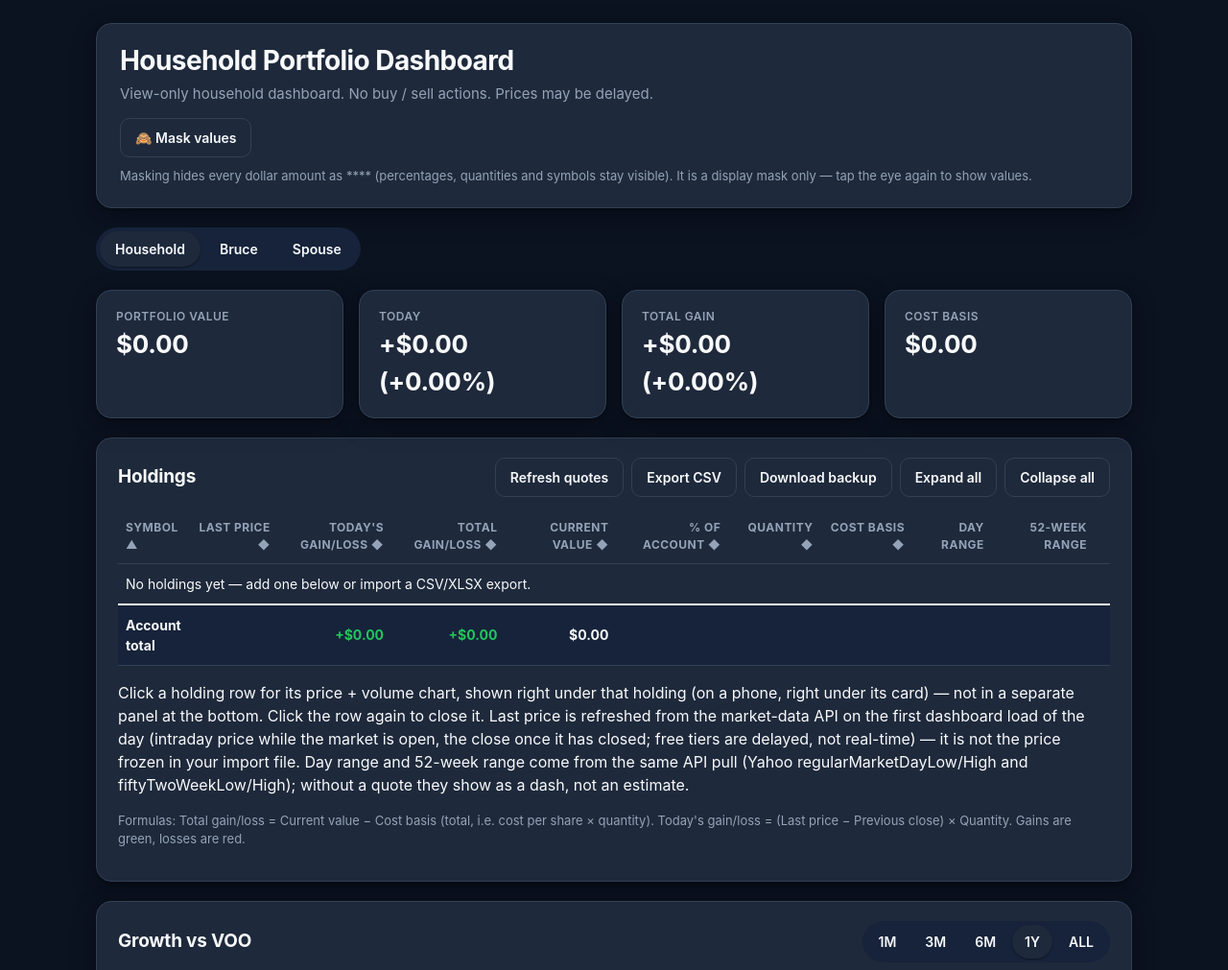
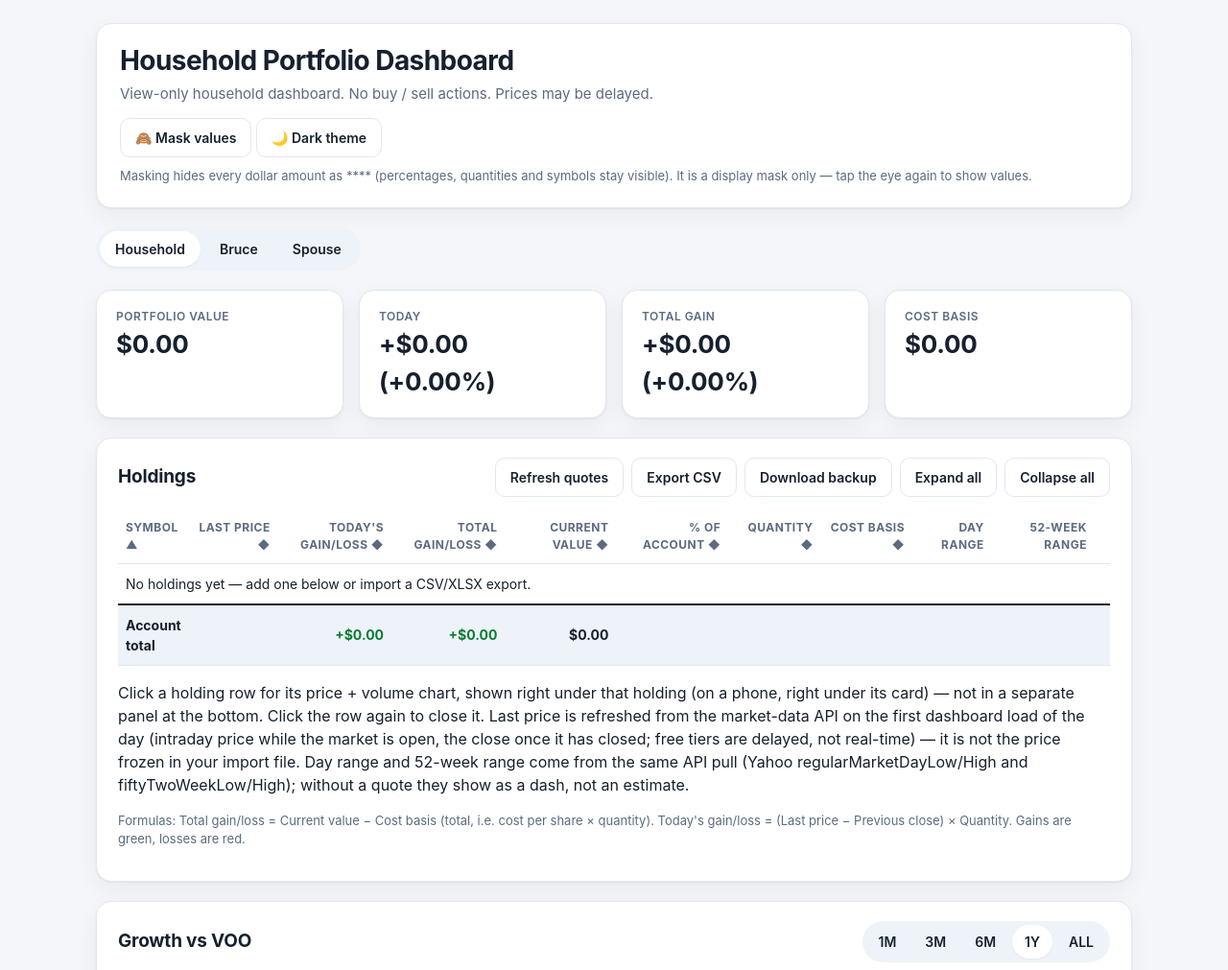
Before and after one commit to brucechen94539/fin_dash, a Flask app: page / in a window 1280 px wide. Shown: the top 1011 px of the page at 96% size. Run offline with Flask 3, Linux system fonts and the light colour scheme; data comes from the database, SQL or seed files in the repository; data that the repository does not hold is empty.

Commit message:
Light (default) + dark themes with toggle, theme-aware charts, contrast-checked colours

```diff
--- a/static/app.js
+++ b/static/app.js
@@ -32,6 +32,35 @@ const $ = (s) => document.querySelector(s);
 // mask only — the server still returns real values to the browser.
 let masked = false;
 try { masked = localStorage.getItem("fin_dash_masked") === "1"; } catch {}
+// Theme-aware canvas colours: canvas text/lines do not follow CSS
+// variables, so charts read the theme explicitly. Light uses darker
+// blues/greys/oranges/purples for contrast on white; dark uses the
+// lighter versions for contrast on navy. WCAG contrast, computed
+// from the hex pairs (all >= 4.5:1, the AA bar for normal text):
+// light on white — text 16.4:1, muted 5.44:1, pos 5.26:1,
+// neg 5.89:1, white on accent #1f6feb 4.63:1; dark on #1e293b —
+// text 13.98:1, muted 5.71:1, pos 6.42:1, neg 5.29:1, and
+// #0b1220 on accent #60a5fa 7.36:1.
+function themeColors() {
+  const dark = document.documentElement.dataset.theme === "dark";
+  return dark ? {
+    text: "#e2e8f0", muted: "#94a3b8", grid: "#334155", card: "#1e293b",
+    priceLine: "#f8fafc", portfolio: "#60a5fa", portfolioRgb: "96, 165, 250",
+    voo: "#94a3b8", ma50: "#fb923c", ma200: "#c084fc",
+    up: "#22c55e", down: "#f87171", crosshair: "#f8fafc",
+  } : {
+    text: "#16202e", muted: "#5b6b80", grid: "#e2e8f0", card: "#ffffff",
+    priceLine: "#16202e", portfolio: "#1f6feb", portfolioRgb: "31, 111, 235",
+    voo: "#5b6b80", ma50: "#ea580c", ma200: "#7c3aed",
+    up: "#0a7d33", down: "#c00", crosshair: "#16202e",
+  };
+}
+function updateThemeButton() {
+  const b = $("#theme-toggle"); if (!b) return;
+  const dark = document.documentElement.dataset.theme === "dark";
+  b.textContent = dark ? "☀️ Light theme" : "🌙 Dark theme";
+  b.setAttribute("aria-pressed", dark ? "true" : "false");
+}
 // Null is a missing value, not zero: the old money() rendered null
 // as $0.00 (via n || 0), which is how an unpriced holding's
 // gain/loss showed as 0.0. Now null renders as "—" (or **** when
@@ -257,7 +286,7 @@ function drawAllocation() {
   // without editing this code.
   const outerR = Math.min(c.width, c.height) / 2 - 10;
   ctx.beginPath(); ctx.arc(c.width / 2, c.height / 2, outerR * 0.6, 0, Math.PI * 2);
-  ctx.fillStyle = "#1e293b"; ctx.fill();
+  ctx.fillStyle = themeColors().card; ctx.fill();
   $("#alloc-legend").innerHTML = entries.map(([sym, v], i) =>
     `<div><span style="display:inline-block;width:12px;height:12px;background:${colors[i % colors.length]}"></span> ` +
     `${sym} — ${(v / total * 100).toFixed(1)}% (${money(v)})</div>`).join("");
@@ -322,6 +351,7 @@ function drawGrowth(hoverIdx = null) {
   const c = $("#growth-chart"), ctx = c.getContext("2d");
   ctx.clearRect(0, 0, c.width, c.height);
   ctx.font = "12px -apple-system, Helvetica, Arial, sans-serif";
+  const tc = themeColors();
   if (!lastGrowth || !lastGrowth.dates.length) {
     $("#growth-meta").textContent = "No growth history yet — add holdings first.";
     return;
@@ -347,24 +377,24 @@ function drawGrowth(hoverIdx = null) {
   const x = (i) => left + (p.length > 1 ? (i / (p.length - 1)) * W : W / 2);
   const y = (val) => top + (1 - (val - lo) / (hi - lo || 1)) * H;
   // Legend (top row, above the plot area).
-  ctx.fillStyle = "#60a5fa"; ctx.fillRect(left, 8, 18, 3);
-  ctx.fillStyle = "#e2e8f0"; ctx.textAlign = "left"; ctx.fillText("Portfolio", left + 24, 14);
-  ctx.fillStyle = "#94a3b8"; ctx.fillRect(left + 110, 8, 18, 3);
+  ctx.fillStyle = tc.portfolio; ctx.fillRect(left, 8, 18, 3);
+  ctx.fillStyle = tc.text; ctx.textAlign = "left"; ctx.fillText("Portfolio", left + 24, 14);
+  ctx.fillStyle = tc.voo; ctx.fillRect(left + 110, 8, 18, 3);
   ctx.fillText("VOO", left + 134, 14);
   ctx.fillText(`${dates[0]} → ${dates[dates.length - 1]}`, left + 190, 14);
   // Gridlines + index axis.
   ctx.textAlign = "right";
   for (let g = 0; g <= 4; g++) {
     const val = lo + (hi - lo) * g / 4, gy = y(val);
-    ctx.strokeStyle = "#334155"; ctx.lineWidth = 1;
+    ctx.strokeStyle = tc.grid; ctx.lineWidth = 1;
     ctx.beginPath(); ctx.moveTo(left, gy); ctx.lineTo(left + W, gy); ctx.stroke();
-    ctx.fillStyle = "#94a3b8"; ctx.fillText(val.toFixed(1), left - 8, gy + 4);
+    ctx.fillStyle = tc.muted; ctx.fillText(val.toFixed(1), left - 8, gy + 4);
   }
   // Dashed 100 baseline (the range start), when in view.
   if (lo <= 100 && 100 <= hi) {
-    ctx.save(); ctx.setLineDash([6, 4]); ctx.strokeStyle = "#64748b";
+    ctx.save(); ctx.setLineDash([6, 4]); ctx.strokeStyle = tc.muted;
     ctx.beginPath(); ctx.moveTo(left, y(100)); ctx.lineTo(left + W, y(100)); ctx.stroke(); ctx.restore();
-    ctx.fillStyle = "#64748b"; ctx.fillText("100", left - 8, y(100) - 6);
+    ctx.fillStyle = tc.muted; ctx.fillText("100", left - 8, y(100) - 6);
   }
   // Shaded gap between the lines, segment by segment.
   for (let i = 1; i < p.length; i++) {
@@ -376,7 +406,7 @@ function drawGrowth(hoverIdx = null) {
   }
   // Soft fill under the portfolio line.
   const grad = ctx.createLinearGradient(0, top, 0, top + H);
-  grad.addColorStop(0, "rgba(96, 165, 250, 0.22)"); grad.addColorStop(1, "rgba(96, 165, 250, 0)");
+  grad.addColorStop(0, "rgba(" + tc.portfolioRgb + ", 0.22)"); grad.addColorStop(1, "rgba(" + tc.portfolioRgb + ", 0)");
   ctx.fillStyle = grad; ctx.beginPath(); ctx.moveTo(x(0), y(p[0]));
   p.forEach((val, i) => ctx.lineTo(x(i), y(val)));
   ctx.lineTo(x(p.length - 1), top + H); ctx.lineTo(x(0), top + H); ctx.closePath(); ctx.fill();
@@ -386,25 +416,25 @@ function drawGrowth(hoverIdx = null) {
     series.forEach((val, i) => { const px = x(i), py = y(val); i ? ctx.lineTo(px, py) : ctx.moveTo(px, py); });
     ctx.stroke(); ctx.restore();
   };
-  line(v, "#94a3b8", 2, true);
-  line(p, "#60a5fa", 2.5, false);
+  line(v, tc.voo, 2, true);
+  line(p, tc.portfolio, 2.5, false);
   // Start dot (both at 100) and end dots + end-index labels.
   const dot = (px, py, color) => { ctx.beginPath(); ctx.fillStyle = color; ctx.arc(px, py, 4, 0, Math.PI * 2); ctx.fill(); };
-  dot(x(0), y(100), "#e2e8f0");
+  dot(x(0), y(100), tc.text);
   const lastI = p.length - 1;
-  dot(x(lastI), y(p[lastI]), "#60a5fa"); dot(x(lastI), y(v[lastI]), "#94a3b8");
+  dot(x(lastI), y(p[lastI]), tc.portfolio); dot(x(lastI), y(v[lastI]), tc.voo);
   ctx.textAlign = "left";
-  ctx.fillStyle = "#60a5fa"; ctx.fillText(p[lastI].toFixed(1), x(lastI) + 8, y(p[lastI]) + 4);
-  ctx.fillStyle = "#94a3b8"; ctx.fillText(v[lastI].toFixed(1), x(lastI) + 8, y(v[lastI]) + 4);
+  ctx.fillStyle = tc.portfolio; ctx.fillText(p[lastI].toFixed(1), x(lastI) + 8, y(p[lastI]) + 4);
+  ctx.fillStyle = tc.voo; ctx.fillText(v[lastI].toFixed(1), x(lastI) + 8, y(v[lastI]) + 4);
   // Date axis: first, middle, last.
-  ctx.fillStyle = "#94a3b8"; ctx.textAlign = "center";
+  ctx.fillStyle = tc.muted; ctx.textAlign = "center";
   [0, Math.floor(lastI / 2), lastI].filter((i, _, a) => a.indexOf(i) === i)
     .forEach((i) => ctx.fillText(dates[i], x(i), top + H + 20));
   // Hover crosshair.
   if (hoverIdx != null && hoverIdx >= 0 && hoverIdx < p.length) {
-    ctx.save(); ctx.setLineDash([4, 4]); ctx.strokeStyle = "#f8fafc"; ctx.lineWidth = 1;
+    ctx.save(); ctx.setLineDash([4, 4]); ctx.strokeStyle = tc.crosshair; ctx.lineWidth = 1;
     ctx.beginPath(); ctx.moveTo(x(hoverIdx), top); ctx.lineTo(x(hoverIdx), top + H); ctx.stroke(); ctx.restore();
-    dot(x(hoverIdx), y(p[hoverIdx]), "#60a5fa"); dot(x(hoverIdx), y(v[hoverIdx]), "#94a3b8");
+    dot(x(hoverIdx), y(p[hoverIdx]), tc.portfolio); dot(x(hoverIdx), y(v[hoverIdx]), tc.voo);
   }
   c._growth = {dates, p, v, x};
   // Meta: range return, outperformance, days ahead, max drawdowns.
@@ -516,7 +546,8 @@ function drawChart(history, canvas, costBasis) {
   const c = canvas, ctx = c.getContext("2d");
   ctx.clearRect(0, 0, c.width, c.height);
   ctx.font = "12px -apple-system, Helvetica, Arial, sans-serif";
-  if (!history.length) { ctx.fillStyle = "#e2e8f0"; ctx.fillText("No price history available for this symbol.", 20, 30); return; }
+  const tc = themeColors();
+  if (!history.length) { ctx.fillStyle = tc.text; ctx.fillText("No price history available for this symbol.", 20, 30); return; }
   const days = DETAIL_RANGES[detailRange] || 365;
   const lastDate = new Date(history[history.length - 1].date);
   const cutoff = new Date(lastDate); cutoff.setDate(cutoff.getDate() - days);
@@ -534,7 +565,7 @@ function drawChart(history, canvas, costBasis) {
   const y = (v) => top + (1 - (v - lo) / (hi - lo || 1)) * priceH;
   const vmax = Math.max(...data.map((h) => h.volume), 1);
   // Gridlines + price axis (masked like every other dollar amount).
-  ctx.strokeStyle = "#334155"; ctx.lineWidth = 1; ctx.fillStyle = "#94a3b8"; ctx.textAlign = "right";
+  ctx.strokeStyle = tc.grid; ctx.lineWidth = 1; ctx.fillStyle = tc.muted; ctx.textAlign = "right";
   for (let g = 0; g <= 4; g++) {
     const v = lo + (hi - lo) * g / 4, gy = y(v);
     ctx.beginPath(); ctx.moveTo(left, gy); ctx.lineTo(left + W, gy); ctx.stroke();
@@ -543,7 +574,7 @@ function drawChart(history, canvas, costBasis) {
   // Volume bars, green on up days, red on down days.
   data.forEach((h, i) => {
     const vh = (h.volume / vmax) * volH;
-    ctx.fillStyle = h.close >= (h.open || h.close) ? "#22c55e" : "#f87171";
+    ctx.fillStyle = h.close >= (h.open || h.close) ? tc.up : tc.down;
     ctx.fillRect(x(i), top + priceH + gap + volH - vh, Math.max(1, W / data.length - 1), vh);
   });
   const line = (values, color, width) => {
@@ -556,32 +587,32 @@ function drawChart(history, canvas, costBasis) {
     });
     ctx.stroke();
   };
-  line(ma200Full, "#c084fc", 1.5);
-  line(ma50Full, "#fb923c", 1.5);
-  ctx.beginPath(); ctx.strokeStyle = "#f8fafc"; ctx.lineWidth = 2;
+  line(ma200Full, tc.ma200, 1.5);
+  line(ma50Full, tc.ma50, 1.5);
+  ctx.beginPath(); ctx.strokeStyle = tc.priceLine; ctx.lineWidth = 2;
   data.forEach((h, i) => { const px = x(i), py = y(h.close); i ? ctx.lineTo(px, py) : ctx.moveTo(px, py); });
   ctx.stroke();
   // Cost basis: dashed green line + label, only when in view.
   if (costBasis != null && costBasis > 0 && costBasis >= lo && costBasis <= hi) {
-    ctx.save(); ctx.setLineDash([6, 4]); ctx.strokeStyle = "#22c55e"; ctx.lineWidth = 1.5;
+    ctx.save(); ctx.setLineDash([6, 4]); ctx.strokeStyle = tc.up; ctx.lineWidth = 1.5;
     ctx.beginPath(); ctx.moveTo(left, y(costBasis)); ctx.lineTo(left + W, y(costBasis)); ctx.stroke(); ctx.restore();
-    ctx.fillStyle = "#22c55e"; ctx.textAlign = "left";
+    ctx.fillStyle = tc.up; ctx.textAlign = "left";
     ctx.fillText(masked ? "Cost ****" : `Cost $${costBasis.toFixed(2)}`, left + 6, y(costBasis) - 6);
   }
   // Last-price dot + label.
   const last = data[data.length - 1];
-  ctx.beginPath(); ctx.fillStyle = "#f8fafc"; ctx.arc(x(data.length - 1), y(last.close), 4, 0, Math.PI * 2); ctx.fill();
-  ctx.fillStyle = "#e2e8f0"; ctx.textAlign = "left";
+  ctx.beginPath(); ctx.fillStyle = tc.priceLine; ctx.arc(x(data.length - 1), y(last.close), 4, 0, Math.PI * 2); ctx.fill();
+  ctx.fillStyle = tc.text; ctx.textAlign = "left";
   ctx.fillText(masked ? "****" : `$${last.close.toFixed(2)}`, Math.min(x(data.length - 1) + 8, left + W - 60), y(last.close) - 8);
   // Date axis: first, middle, last.
-  ctx.fillStyle = "#94a3b8"; ctx.textAlign = "center";
+  ctx.fillStyle = tc.muted; ctx.textAlign = "center";
   const labelIdx = [0, Math.floor(data.length / 2), data.length - 1].filter((v, i, a) => a.indexOf(v) === i);
   labelIdx.forEach((i) => ctx.fillText(data[i].date, x(i), top + priceH + gap + volH + 20));
   ctx.textAlign = "left";
   // Store geometry for the hover handler in fillDetail.
   c._detail = {data, ma50Full, ma200Full, x, y, left, W, top, priceH};
   const rangeLabel = `${data[0].date} → ${last.date} • ${masked ? "**** – ****" : `$${min.toFixed(2)} – $${max.toFixed(2)}`}`;
-  ctx.fillStyle = "#e2e8f0"; ctx.fillText(rangeLabel, left, 14);
+  ctx.fillStyle = tc.text; ctx.fillText(rangeLabel, left, 14);
 }
 
 async function fillDetail(holdingId, symbol) {
@@ -682,6 +713,21 @@ $("#mask-toggle").addEventListener("click", () => {
 });
 updateMaskButton();
 
+// Theme toggle: light is the default, dark is the hosted look.
+// Persist, update the button + theme-color meta, then re-render so
+// canvas charts redraw with the new theme colours.
+$("#theme-toggle").addEventListener("click", () => {
+  const dark = document.documentElement.dataset.theme !== "dark";
+  if (dark) document.documentElement.dataset.theme = "dark";
+  else delete document.documentElement.dataset.theme;
+  try { localStorage.setItem("fin_dash_theme", dark ? "dark" : "light"); } catch {}
+  const meta = document.querySelector('meta[name="theme-color"]');
+  if (meta) meta.setAttribute("content", dark ? "#0b1220" : "#f4f6f9");
+  updateThemeButton();
+  load();
+});
+updateThemeButton();
+
 $("#add-form").addEventListener("submit", async (e) => {
   e.preventDefault();
   const ownerId = $("#add-owner").value, account = $("#add-account").value.trim();
--- a/static/style.css
+++ b/static/style.css
@@ -1,10 +1,30 @@
-/* fin_dash look: matched to the hosted Household Portfolio Dashboard.
-   Same data, same columns, same behaviour — only the presentation
-   changed. Design tokens: dark navy page (as in the hosted app),
-   dark cards, white text, one accent, soft shadows instead of
-   flat borders, and rounded corners throughout. No JavaScript
-   selectors were renamed, so app.js works unchanged. */
+/* fin_dash themes: light is the default, dark is the hosted look.
+   All theme-sensitive colours go through CSS variables: :root is
+   light, [data-theme="dark"] on <html> overrides them. A pre-paint
+   inline script in index.html sets data-theme from localStorage
+   before first paint, so there is no flash. No JavaScript selectors
+   were renamed, so app.js works unchanged (canvas charts read the
+   same theme via documentElement.dataset.theme). */
 :root {
+  --bg: #f4f6f9;
+  --card: #ffffff;
+  --text: #16202e;
+  --muted: #5b6b80;
+  --border: #e2e8f0;
+  --border-soft: #eef2f7;
+  --accent: #1f6feb;
+  --on-accent: #ffffff;
+  --accent-soft: #eef6ff;
+  --group-bg: #eef3f9;
+  --tab-bg: #e9edf3;
+  --input-bg: #fbfcfe;
+  --pos: #0a7d33;
+  --neg: #c00;
+  --shadow: 0 1px 2px rgba(22, 32, 46, 0.06), 0 8px 24px rgba(22, 32, 46, 0.05);
+  --shadow-sm: 0 1px 2px rgba(22, 32, 46, 0.06);
+  --radius: 16px;
+}
+[data-theme="dark"] {
   --bg: #0b1220;
   --card: #1e293b;
   --text: #f8fafc;
@@ -12,13 +32,15 @@
   --border: #334155;
   --border-soft: #1e293b;
   --accent: #60a5fa;
+  --on-accent: #0b1220;
   --accent-soft: #1e3a5f;
   --group-bg: #16233a;
+  --tab-bg: #16233a;
+  --input-bg: #0f172a;
   --pos: #22c55e;
   --neg: #f87171;
   --shadow: 0 1px 2px rgba(0, 0, 0, 0.4), 0 8px 24px rgba(0, 0, 0, 0.35);
   --shadow-sm: 0 1px 2px rgba(0, 0, 0, 0.4);
-  --radius: 16px;
 }
 * { box-sizing: border-box; }
 body {
@@ -45,18 +67,18 @@ button:hover { border-color: var(--accent); background: var(--accent-soft); }
 button:focus-visible, input:focus-visible, select:focus-visible {
   outline: 2px solid var(--accent); outline-offset: 2px;
 }
-button[type="submit"] { background: var(--accent); border-color: var(--accent); color: #0b1220; }
+button[type="submit"] { background: var(--accent); border-color: var(--accent); color: var(--on-accent); }
 button[type="submit"]:hover { filter: brightness(1.06); }
 /* Owner tabs: a segmented pill control, like the hosted dashboard. */
 #owner-tabs {
   display: inline-flex; gap: 4px; margin: 20px 0 4px; padding: 4px;
-  background: #16233a; border-radius: 999px;
+  background: var(--group-bg); border-radius: 999px;
 }
 #owner-tabs button {
   border: none; background: transparent; border-radius: 999px;
   padding: 8px 16px; box-shadow: none;
 }
-#owner-tabs button:hover { background: rgba(255, 255, 255, 0.08); }
+#owner-tabs button:hover { background: var(--card); }
 #owner-tabs button.active { background: var(--card); color: var(--text); box-shadow: var(--shadow-sm); }
 /* KPI cards. */
 .cards { display: flex; gap: 16px; flex-wrap: wrap; margin: 16px 0; }
@@ -113,16 +135,16 @@ thead th {
 .group-header td { background: var(--group-bg); font-weight: 700; padding: 12px 8px; }
 .group-header { cursor: pointer; }
 .group-toggle { padding: 2px 8px; font-size: 14px; line-height: 1; border-radius: 999px; }
-.total-row td { border-top: 2px solid var(--text); font-weight: 700; background: #16233a; }
+.total-row td { border-top: 2px solid var(--text); font-weight: 700; background: var(--group-bg); }
 .holding-row { cursor: pointer; } .holding-row:hover { background: var(--accent-soft); }
 /* Inline chart row: inserted directly after the holding it belongs
    to (under its phone card on narrow screens), replacing the old
    separate detail panel at the bottom of the page. */
-.detail-row td { background: #16233a; padding: 16px; white-space: normal; max-width: none; }
+.detail-row td { background: var(--group-bg); padding: 16px; white-space: normal; max-width: none; }
 .detail-head { display: flex; justify-content: space-between; align-items: center; gap: 12px; margin-bottom: 8px; }
-.detail-ranges { display: inline-flex; gap: 4px; padding: 4px; background: #16233a; border-radius: 999px; margin-bottom: 8px; }
+.detail-ranges { display: inline-flex; gap: 4px; padding: 4px; background: var(--group-bg); border-radius: 999px; margin-bottom: 8px; }
 .detail-ranges button { border: none; background: transparent; border-radius: 999px; box-shadow: none; padding: 6px 12px; }
-.detail-ranges button:hover { background: rgba(255, 255, 255, 0.08); }
+.detail-ranges button:hover { background: var(--card); }
 .detail-ranges button.active { background: var(--card); color: var(--text); box-shadow: var(--shadow-sm); }
 .detail-hover { min-height: 1.5em; }
 #growth-hover { min-height: 1.5em; }
@@ -130,7 +152,7 @@ thead th {
 .symbol-col { width: 72px; white-space: normal; overflow-wrap: break-word; }
 .symbol-col strong { cursor: help; font-size: 15px; }
 .range { min-width: 0; max-width: 16ch; }
-.range-bar { display: block; position: relative; height: 4px; border-radius: 999px; background: #334155; margin: 10px 4px 4px; }
+.range-bar { display: block; position: relative; height: 4px; border-radius: 999px; background: var(--border); margin: 10px 4px 4px; }
 .range-bar i { position: absolute; top: -3px; width: 9px; height: 9px; background: var(--accent); transform: rotate(45deg); border-radius: 2px; }
 .range-labels { display: flex; flex-wrap: wrap; justify-content: space-between; color: var(--muted); font-size: 12px; overflow-wrap: break-word; }
 /* Forms. */
@@ -138,17 +160,17 @@ form { display: flex; gap: 12px; flex-wrap: wrap; margin: 12px 0; align-items: e
 label { display: flex; flex-direction: column; font-size: 13px; font-weight: 600; color: var(--muted); gap: 6px; }
 input, select {
   padding: 10px 12px; border: 1px solid var(--border); border-radius: 10px;
-  background: #0f172a; font: inherit; font-size: 14px; color: var(--text);
+  background: var(--input-bg); font: inherit; font-size: 14px; color: var(--text);
 }
 .small { color: var(--muted); font-size: 13px; } canvas { width: 100%; height: auto; display: block; }
 /* Growth range pills, like the owner tabs. */
-#growth-ranges { display: inline-flex; gap: 4px; padding: 4px; background: #16233a; border-radius: 999px; }
+#growth-ranges { display: inline-flex; gap: 4px; padding: 4px; background: var(--group-bg); border-radius: 999px; }
 #growth-ranges button { border: none; background: transparent; border-radius: 999px; box-shadow: none; padding: 7px 13px; }
-#growth-ranges button:hover { background: rgba(255, 255, 255, 0.08); }
+#growth-ranges button:hover { background: var(--card); }
 #growth-ranges button.active { background: var(--card); color: var(--text); box-shadow: var(--shadow-sm); }
 /* Watch list as soft cards, not bare bullets. */
 #watch-list { list-style: none; padding: 0; margin: 12px 0 0; }
-#watch-list li { margin: 8px 0; padding: 10px 12px; background: #16233a; border-radius: 10px; }
+#watch-list li { margin: 8px 0; padding: 10px 12px; background: var(--group-bg); border-radius: 10px; }
 /* Allocation: the donut takes at least 50% of the panel column
    (flex-basis 50%, 600px canvas for sharpness at that size), with
    the legend beside it, not below it, so the panel is roughly one
@@ -159,7 +181,7 @@ input, select {
 #alloc-chart { flex: 1 1 50%; min-width: 50%; width: 50%; height: auto; max-width: 640px; }
 .alloc-tooltip {
   position: absolute; display: none; pointer-events: none; z-index: 10;
-  background: #0f172a; border: 1px solid var(--border); border-radius: 10px;
+  background: var(--card); border: 1px solid var(--border); border-radius: 10px;
   padding: 8px 10px; font-size: 13px; box-shadow: var(--shadow); white-space: nowrap;
 }
 #alloc-legend { flex: 1 1 200px; min-width: 180px; }
@@ -187,7 +209,7 @@ input, select {
   }
   #holdings tr.holding-row td {
     max-width: none; display: flex; justify-content: space-between;
-    gap: 12px; text-align: right; border-bottom: 1px solid #334155; padding: 7px 0;
+    gap: 12px; text-align: right; border-bottom: 1px solid var(--border); padding: 7px 0;
   }
   #holdings tr.holding-row td:last-child { border-bottom: none; }
   #holdings tr.holding-row td::before {
--- a/templates/index.html
+++ b/templates/index.html
@@ -7,7 +7,17 @@
      icon let Safari's Share → Add to Home Screen open fin_dash
      full-screen, without Safari chrome. No service worker is
      registered on purpose — a cached shell could serve stale prices. -->
-<meta name="theme-color" content="#0b1220">
+<meta name="theme-color" content="#f4f6f9">
+<script>
+  // Theme before first paint: light is the default; only a stored
+  // "dark" choice switches to dark, so first-time visitors see light.
+  try {
+    if (localStorage.getItem("fin_dash_theme") === "dark") {
+      document.documentElement.dataset.theme = "dark";
+      document.querySelector('meta[name="theme-color"]').setAttribute("content", "#0b1220");
+    }
+  } catch {}
+</script>
 <meta name="mobile-web-app-capable" content="yes">
 <meta name="apple-mobile-web-app-capable" content="yes">
 <meta name="apple-mobile-web-app-status-bar-style" content="default">
@@ -15,13 +25,14 @@
 <link rel="apple-touch-icon" href="/static/icon.svg">
 <link rel="manifest" href="/static/manifest.json">
 <title>fin_dash — Household Portfolio Dashboard</title>
-<link rel="stylesheet" href="/static/style.css?v=3">
+<link rel="stylesheet" href="/static/style.css?v=4">
 </head>
 <body>
 <header>
   <h1>Household Portfolio Dashboard</h1>
   <p class="sub">View-only household dashboard. No buy / sell actions. Prices may be delayed.</p>
   <button id="mask-toggle" aria-pressed="false" title="Mask monetary values with asterisks">🙈 Mask values</button>
+  <button id="theme-toggle" aria-pressed="false" title="Switch between light and dark themes">🌙 Dark theme</button>
   <p class="small">Masking hides every dollar amount as **** (percentages, quantities and symbols stay visible). It is a display mask only — tap the eye again to show values.</p>
 </header>
 
```
